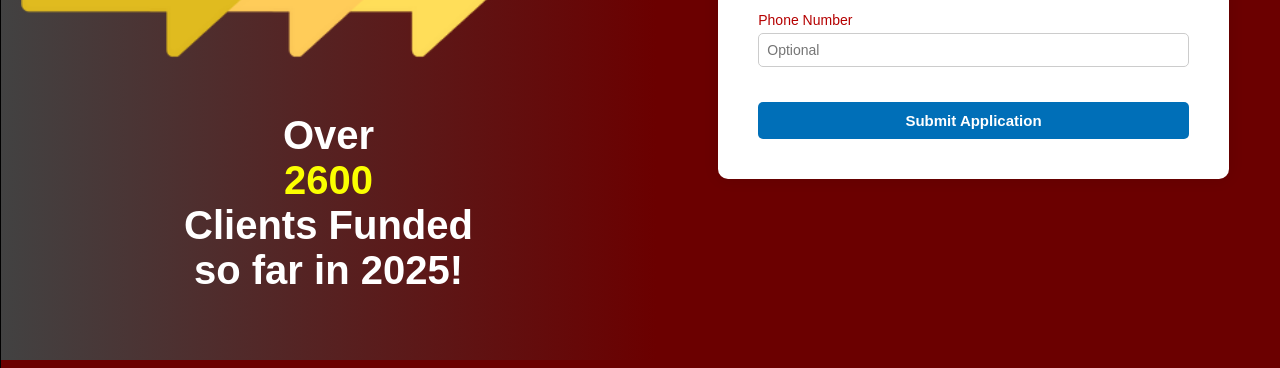
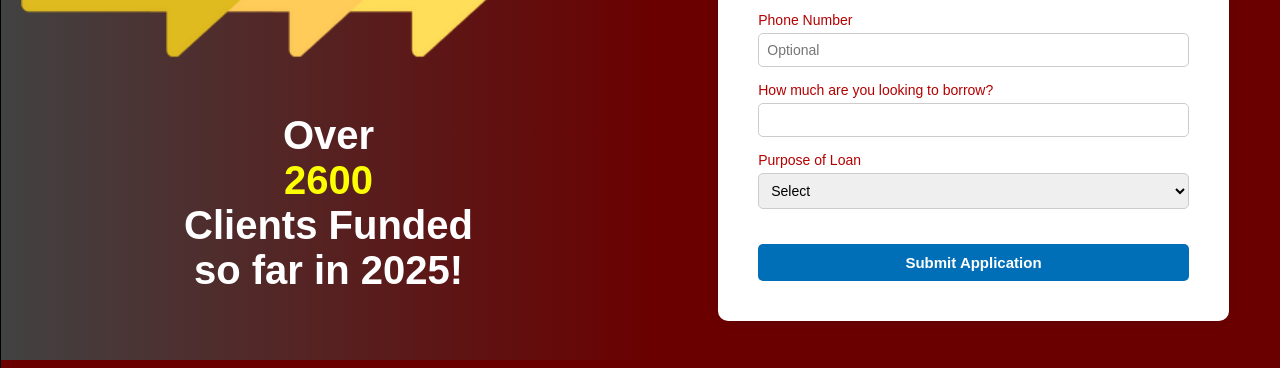
Before and after one commit to robert-calvin-dev/trustedcashloansca, a plain HTML site: page index.html in a window 1280 px wide. Shown: the part 1138-1506 px from the top of the page. Drawn offline with Linux system fonts and the light colour scheme; files whose address does not match are found by name.

Commit message:
submit fix

```diff
--- a/index.html
+++ b/index.html
@@ -117,7 +117,7 @@
       <label>Full Name <input type="text" name="full_name" required></label>
       <label>Email <input type="email" name="email" required></label>
       <label>Phone Number <input type="tel" name="phone" placeholder="Optional"></label>
-      <!-- <label>How much are you looking to borrow? <input type="number" name="amount" min="250" max="5000" required></label>
+    <label>How much are you looking to borrow? <input type="number" name="amount" min="250" max="5000" required></label>
       <label>Purpose of Loan
         <select name="purpose" required>
           <option value="">Select</option>
@@ -126,7 +126,7 @@
           <option>Credit Building</option>
           <option>Debt Consolidation</option>
         </select>
-      </label> -->
+      </label>
       <button type="submit">Submit Application</button>
     </form>
 
```
